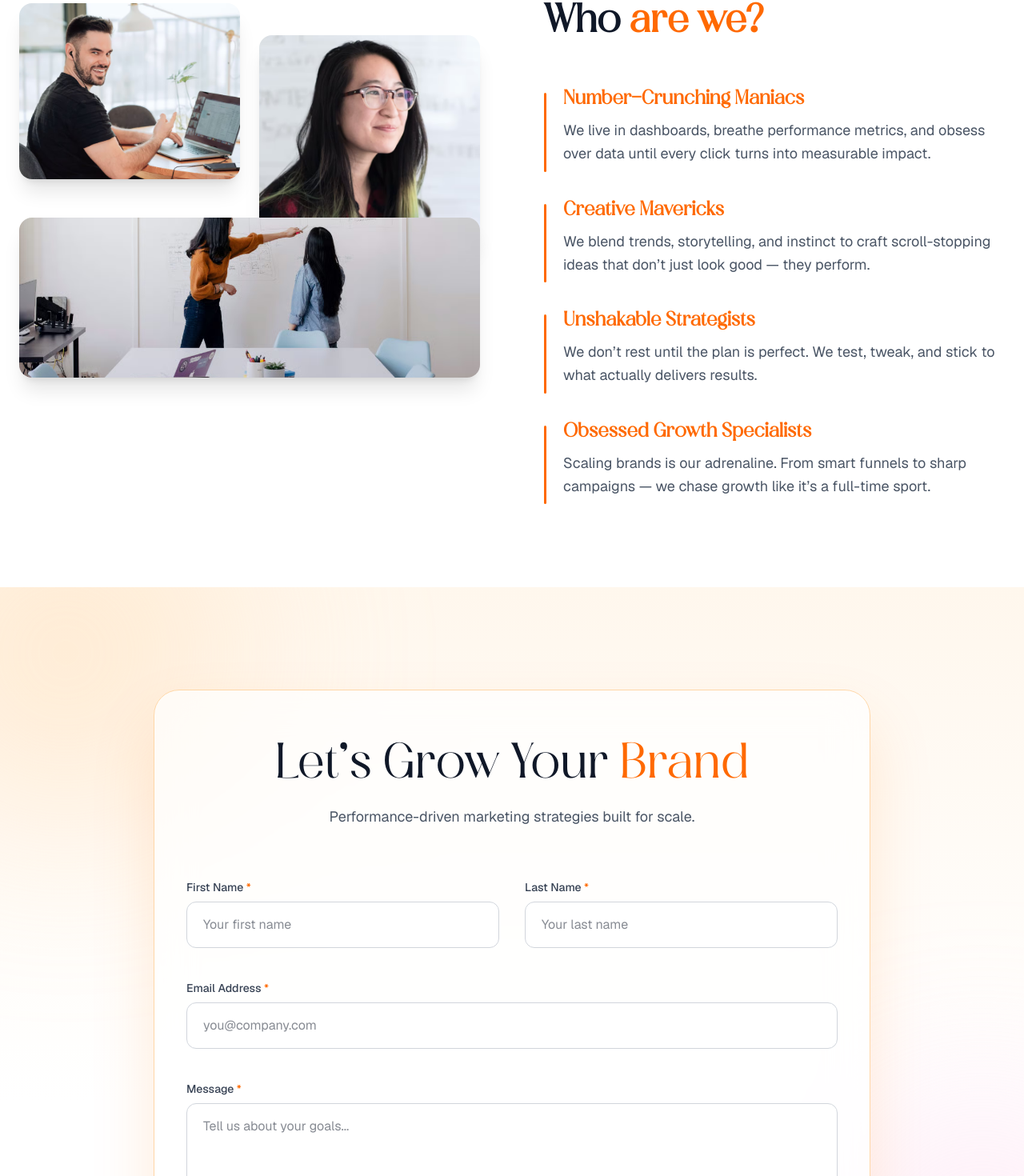
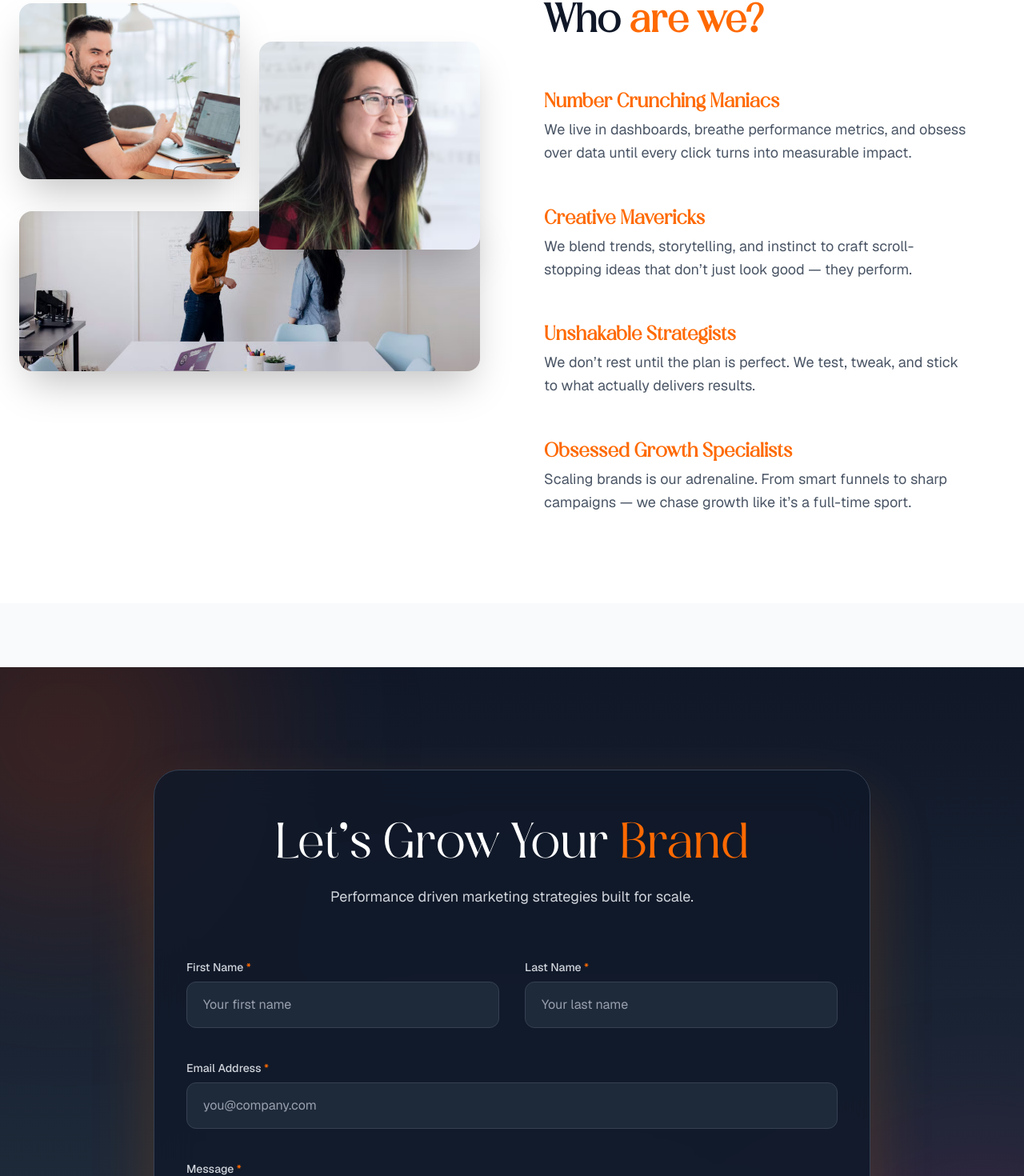
Before and after one commit to gaurav-vij16/SkmDigi, a Next.js app: page /AboutUs in a window 1280 px wide. Shown: the part 1080-2550 px from the top of the page at 80% size. Built offline with nearby package versions, Linux system fonts and the light colour scheme.

Commit message:
Ui changed

```diff
--- a/package.json
+++ b/package.json
@@ -14,6 +14,7 @@
     "next": "16.0.7",
     "react": "19.2.0",
     "react-dom": "19.2.0",
+    "react-hot-toast": "^2.6.0",
     "react-icons": "^5.5.0",
     "react-slick": "^0.31.0",
     "slick-carousel": "^1.8.1",
--- a/src/app/AboutUs/page.tsx
+++ b/src/app/AboutUs/page.tsx
@@ -30,9 +30,9 @@ export default function AboutUs() {
             </h1>
 
             <p className="mt-6 text-lg md:text-xl text-gray-600 max-w-xl leading-relaxed">
-              Whether you're an early-stage startup looking to validate your
+              Whether you're an early stage startup looking to validate your
               product or an established business aiming to unlock the next level
-              of growth — we design marketing strategies that deliver real
+              of growth, we design marketing strategies that deliver real
               business outcomes.
             </p>
           </motion.div>
@@ -80,61 +80,86 @@ export default function AboutUs() {
         <div className="max-w-7xl mx-auto px-6 grid lg:grid-cols-2 gap-20 items-start">
 
           {/* ZIGZAG IMAGES */}
-          <div className="relative grid grid-cols-2 gap-6 max-h-[520px]">
-            <div className="relative h-[220px] rounded-2xl overflow-hidden shadow-xl">
+          <div className="relative grid grid-cols-2 gap-6 max-h-[540px]">
+            <motion.div
+              whileHover={{ scale: 1.05, rotate: 1 }}
+              transition={{ duration: 0.5 }}
+              className="relative h-[220px] rounded-2xl overflow-hidden shadow-2xl z-20 hover:shadow-3xl"
+            >
               <Image src={About1} alt="Team culture" fill className="object-cover" />
-            </div>
+            </motion.div>
 
-            <div className="relative h-[260px] rounded-2xl overflow-hidden shadow-xl translate-y-10">
+            <motion.div
+              whileHover={{ scale: 1.05, rotate: -1 }}
+              transition={{ duration: 0.5 }}
+              className="relative h-[260px] rounded-2xl overflow-hidden shadow-2xl translate-y-12 z-30 hover:shadow-3xl"
+            >
               <Image src={About3} alt="Team brainstorming" fill className="object-cover" />
-            </div>
+            </motion.div>
 
-            <div className="relative col-span-2 h-[200px] rounded-2xl overflow-hidden shadow-xl -translate-y-4">
+            <motion.div
+              whileHover={{ scale: 1.05, rotate: 0 }}
+              transition={{ duration: 0.5 }}
+              className="relative col-span-2 h-[200px] rounded-2xl overflow-hidden shadow-2xl -translate-y-6 z-10 hover:shadow-3xl"
+            >
               <Image src={About2} alt="Team collaboration" fill className="object-cover" />
-            </div>
+            </motion.div>
           </div>
 
           {/* CONTENT */}
-          <div>
+          <div className="space-y-12">
             <h2 className="font-masvis text-4xl md:text-5xl font-extrabold mb-14">
               Who <span className="text-orange-500">are we?</span>
             </h2>
 
-            <div className="space-y-10">
             {[
               {
-                  title: "Number-Crunching Maniacs",
+                title: "Number  Crunching  Maniacs",
                 text: "We live in dashboards, breathe performance metrics, and obsess over data until every click turns into measurable impact.",
               },
               {
-                  title: "Creative Mavericks",
+                title: "Creative  Mavericks",
                 text: "We blend trends, storytelling, and instinct to craft scroll-stopping ideas that don’t just look good — they perform.",
               },
               {
-                  title: "Unshakable Strategists",
+                title: "Unshakable  Strategists",
                 text: "We don’t rest until the plan is perfect. We test, tweak, and stick to what actually delivers results.",
               },
               {
-                  title: "Obsessed Growth Specialists",
+                title: "Obsessed  Growth  Specialists",
                 text: "Scaling brands is our adrenaline. From smart funnels to sharp campaigns — we chase growth like it’s a full-time sport.",
               },
             ].map((item, i) => (
-                <div key={i} className="relative pl-6">
-                  <span className="absolute left-0 top-2 h-full w-[3px] bg-orange-500 rounded-full" />
-                  <h3 className="font-masvis text-xl md:text-2xl font-bold text-orange-500">
+              <div
+                key={i}
+                className="grid grid-cols-[1fr_20px] gap-6 items-start relative"
+              >
+                {/* TEXT CONTENT */}
+                <div>
+                  <h3 className="font-masvis text-xl md:text-2xl font-bold text-orange-500 leading-relaxed ">
                     {item.title}
                   </h3>
-                  <p className="mt-2 text-gray-600 leading-relaxed text-lg">
+
+                  <p className="text-gray-600 text-lg leading-relaxed">
                     {item.text}
                   </p>
+
+                </div>
+
+                {/* ORANGE LINE */}
+                <div className="relative flex justify-center">
+                  <span className="block h-full w-1 bg-orange-500 rounded-full shadow-md" />
+                </div>
               </div>
             ))}
           </div>
         </div>
-        </div>
       </section>
 
+      {/* ================= CONTACT FORM ================= */}
+      <section className="py-20 bg-gray-50">
         <ContactFormUi />
+      </section>
     </div>
   );
 }
--- a/src/app/Components/ui/ContactFormUi.tsx
+++ b/src/app/Components/ui/ContactFormUi.tsx
@@ -1,6 +1,7 @@
 "use client";
 
 import { useState, ChangeEvent, FormEvent } from "react";
+import toast, { Toaster } from "react-hot-toast";
 
 interface ContactFormData {
   firstName: string;
@@ -63,7 +64,17 @@ export default function ContactFormUi() {
       const data = await res.json();
 
       if (data.status === "success") {
-        alert("Form submitted successfully!");
+        toast.success("Form submitted successfully!", {
+          style: {
+            background: "#1e293b",
+            color: "#fff",
+            border: "1px solid #f97316",
+            padding: "16px",
+            borderRadius: "12px",
+            fontWeight: "bold",
+          },
+        });
+
         setFormData({
           firstName: "",
           lastName: "",
@@ -72,28 +83,49 @@ export default function ContactFormUi() {
           services: [],
         });
       } else {
-        alert("Submission failed");
+        toast.error("Submission failed. Please try again.", {
+          style: {
+            background: "#1e293b",
+            color: "#fff",
+            border: "1px solid #f87171",
+            padding: "16px",
+            borderRadius: "12px",
+            fontWeight: "bold",
+          },
+        });
       }
     } catch {
-      alert("Something went wrong");
+      toast.error("Something went wrong. Please try again.", {
+        style: {
+          background: "#1e293b",
+          color: "#fff",
+          border: "1px solid #f87171",
+          padding: "16px",
+          borderRadius: "12px",
+          fontWeight: "bold",
+        },
+      });
     }
   };
 
   return (
-    <section className="relative py-32 bg-linear-to-b from-orange-50 via-white to-white overflow-hidden">
+    <section className="relative py-32 bg-linear-to-b from-gray-900 via-gray-800 to-gray-900 overflow-hidden">
       {/* Soft accent blobs */}
-      <div className="absolute -top-32 -left-32 w-[420px] h-[420px] bg-orange-200/40 blur-[120px] rounded-full" />
-      <div className="absolute top-1/2 -right-32 w-[360px] h-[360px] bg-pink-200/40 blur-[120px] rounded-full" />
+      <div className="absolute -top-32 -left-32 w-[420px] h-[420px] bg-orange-600/20 blur-[120px] rounded-full" />
+      <div className="absolute top-1/2 -right-32 w-[360px] h-[360px] bg-pink-600/20 blur-[120px] rounded-full" />
+
+      {/* Toaster */}
+      <Toaster position="top-right" reverseOrder={false} />
 
       {/* Card */}
-      <div className="relative max-w-4xl mx-auto px-10 py-16 rounded-4xl bg-white/70 backdrop-blur-xl border border-orange-200 shadow-[0_40px_80px_rgba(255,120,0,0.15)]">
+      <div className="relative max-w-4xl mx-auto px-10 py-16 rounded-4xl bg-gray-900/80 backdrop-blur-xl border border-gray-700 shadow-[0_40px_80px_rgba(255,120,0,0.2)]">
         {/* Heading */}
         <div className="text-center mb-16">
-          <h1 className="font-masvis text-4xl md:text-5xl lg:text-6xl text-gray-900">
+          <h1 className="font-masvis text-4xl md:text-5xl lg:text-6xl text-white">
             Let’s Grow Your <span className="text-orange-500">Brand</span>
           </h1>
-          <p className="mt-5 text-lg text-gray-600 max-w-xl mx-auto">
-            Performance-driven marketing strategies built for scale.
+          <p className="mt-5 text-lg text-gray-300 max-w-xl mx-auto">
+            Performance driven marketing strategies built for scale.
           </p>
         </div>
 
@@ -103,7 +135,7 @@ export default function ContactFormUi() {
           <div className="grid md:grid-cols-2 gap-8">
             {["firstName", "lastName"].map((field, idx) => (
               <div key={field}>
-                <label className="block mb-2 text-sm font-medium text-gray-700">
+                <label className="block mb-2 text-sm font-medium text-gray-300">
                   {idx === 0 ? "First Name" : "Last Name"}{" "}
                   <span className="text-orange-500">*</span>
                 </label>
@@ -113,7 +145,7 @@ export default function ContactFormUi() {
                   onChange={handleChange}
                   required
                   placeholder={`Your ${idx === 0 ? "first" : "last"} name`}
-                  className="w-full rounded-xl bg-white border border-gray-300 px-5 py-4 text-gray-900 focus:border-orange-500 focus:ring-2 focus:ring-orange-500/30 outline-none transition"
+                  className="w-full rounded-xl bg-gray-800 border border-gray-700 px-5 py-4 text-white placeholder-gray-400 focus:border-orange-500 focus:ring-2 focus:ring-orange-500/40 outline-none transition"
                 />
               </div>
             ))}
@@ -121,7 +153,7 @@ export default function ContactFormUi() {
 
           {/* Email */}
           <div>
-            <label className="block mb-2 text-sm font-medium text-gray-700">
+            <label className="block mb-2 text-sm font-medium text-gray-300">
               Email Address <span className="text-orange-500">*</span>
             </label>
             <input
@@ -131,13 +163,13 @@ export default function ContactFormUi() {
               onChange={handleChange}
               required
               placeholder="you@company.com"
-              className="w-full rounded-xl bg-white border border-gray-300 px-5 py-4 text-gray-900 focus:border-orange-500 focus:ring-2 focus:ring-orange-500/30 outline-none transition"
+              className="w-full rounded-xl bg-gray-800 border border-gray-700 px-5 py-4 text-white placeholder-gray-400 focus:border-orange-500 focus:ring-2 focus:ring-orange-500/40 outline-none transition"
             />
           </div>
 
           {/* Message */}
           <div>
-            <label className="block mb-2 text-sm font-medium text-gray-700">
+            <label className="block mb-2 text-sm font-medium text-gray-300">
               Message <span className="text-orange-500">*</span>
             </label>
             <textarea
@@ -147,20 +179,20 @@ export default function ContactFormUi() {
               onChange={handleChange}
               required
               placeholder="Tell us about your goals..."
-              className="w-full rounded-xl bg-white border border-gray-300 px-5 py-4 text-gray-900 resize-none focus:border-orange-500 focus:ring-2 focus:ring-orange-500/30 outline-none transition"
+              className="w-full rounded-xl bg-gray-800 border border-gray-700 px-5 py-4 text-white placeholder-gray-400 resize-none focus:border-orange-500 focus:ring-2 focus:ring-orange-500/40 outline-none transition"
             />
           </div>
 
           {/* Services */}
           <div>
-            <p className="mb-4 text-sm font-medium text-gray-700">
+            <p className="mb-4 text-sm font-medium text-gray-300">
               Services you’re interested in
             </p>
             <div className="flex flex-wrap gap-4">
               {SERVICES.map((service) => (
                 <label
                   key={service}
-                  className="flex items-center gap-3 px-5 py-3 rounded-full cursor-pointer bg-white border border-gray-300 hover:border-orange-500 transition"
+                  className="flex items-center gap-3 px-5 py-3 rounded-full cursor-pointer bg-gray-800 border border-gray-700 hover:border-orange-500 transition"
                 >
                   <input
                     type="checkbox"
@@ -168,7 +200,7 @@ export default function ContactFormUi() {
                     onChange={() => handleCheckboxChange(service)}
                     className="accent-orange-500"
                   />
-                  <span className="text-sm text-gray-700">{service}</span>
+                  <span className="text-sm text-gray-300">{service}</span>
                 </label>
               ))}
             </div>
@@ -177,7 +209,7 @@ export default function ContactFormUi() {
           {/* CTA */}
           <button
             type="submit"
-            className="w-full py-4 rounded-xl text-lg font-semibold text-white bg-linear-to-r from-orange-500 to-black shadow-md hover:shadow-lg hover:scale-[1.02] transition-all"
+            className="w-full py-4 rounded-xl text-lg font-semibold text-white bg-linear-to-r from-orange-500 to-yellow-600 shadow-lg hover:shadow-2xl hover:scale-[1.03] transition-all"
           >
             Get Started →
           </button>
--- a/src/app/Components/ui/FAQs.tsx
+++ b/src/app/Components/ui/FAQs.tsx
@@ -10,7 +10,7 @@ const faqs = [
   },
   {
     q: "Who will create this content exactly?",
-    a: "We have an in-house team of social media experts who will create your content end-to-end — research, scripting, shooting and editing.",
+    a: "We have an in house team of social media experts who will create your content end to end  research, scripting, shooting and editing.",
   },
   {
     q: "How long will it take to start posting content on my page?",
--- a/src/app/Components/ui/LandingUi.tsx
+++ b/src/app/Components/ui/LandingUi.tsx
@@ -1,7 +1,7 @@
 "use client";
 
 import Image from "next/image";
-import BgImg from "../../../../public/BgImg.jpg";
+import BgImg from "../../../../public/SKMBg.png";
 import { MdKeyboardArrowRight } from "react-icons/md";
 import { useRouter } from "next/navigation";
 
--- a/src/app/Data/ServiceData.ts
+++ b/src/app/Data/ServiceData.ts
@@ -13,7 +13,7 @@ export const services = [
   },
   {
     title: "Content Marketing",
-    description: "Create high-quality content that engages and converts.",
+    description: "Create high quality content that engages and converts.",
     icon: FaChartLine,
   },
   {
--- a/src/app/layout.tsx
+++ b/src/app/layout.tsx
@@ -5,6 +5,7 @@ import "./globals.css";
 
 import Navbar from "./Components/ui/Navbar";
 import Footer from "./Components/ui/Footer";
+import { Toaster } from "react-hot-toast"; // ✅ Import Toaster
 
 const geistSans = Geist({
   variable: "--font-geist-sans",
@@ -40,6 +41,9 @@ export default function RootLayout({
       >
         <Navbar />
 
+        {/* Global Toaster */}
+        <Toaster position="top-right" reverseOrder={false} />
+
         {/* Main content offset for fixed navbar */}
         <main className="pt-[88px] min-h-screen">
           {children}
--- a/src/app/page.tsx
+++ b/src/app/page.tsx
@@ -17,8 +17,9 @@ export default function Home() {
       <OtherServices/>
       <VideoCarousel/>
       {/* <Testimonials/> */}
+      <FAQs/>
       <GrowthSection/>
-      <FAQs/>
+
       <section className="relative bg-white z-20 text-black">
             <ContactFormUi />
           </section>
```
Also changed, not shown: src/app/Components/ui/Footer.tsx (+4 -5 lines), src/app/Components/ui/Navbar.tsx (+5 -4 lines), src/app/Components/ui/OtherServicesUi.tsx (+6 -6 lines), src/app/Services/page.tsx (+7 -7 lines), public/SKMBg.png (added), 1 other file (tests, documents, lock files or other folders). Lines whose indentation alone changed are shown as unchanged.
